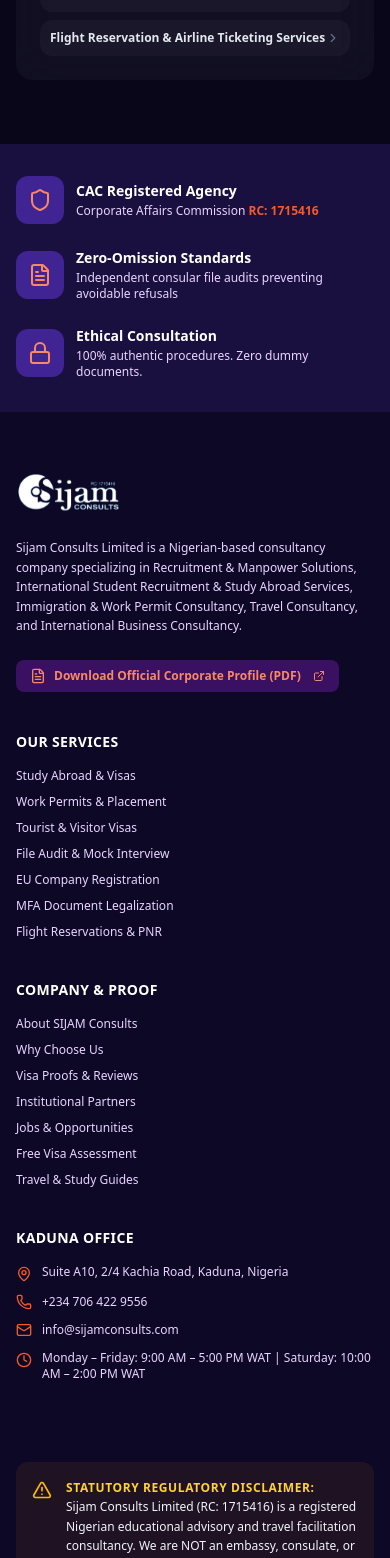
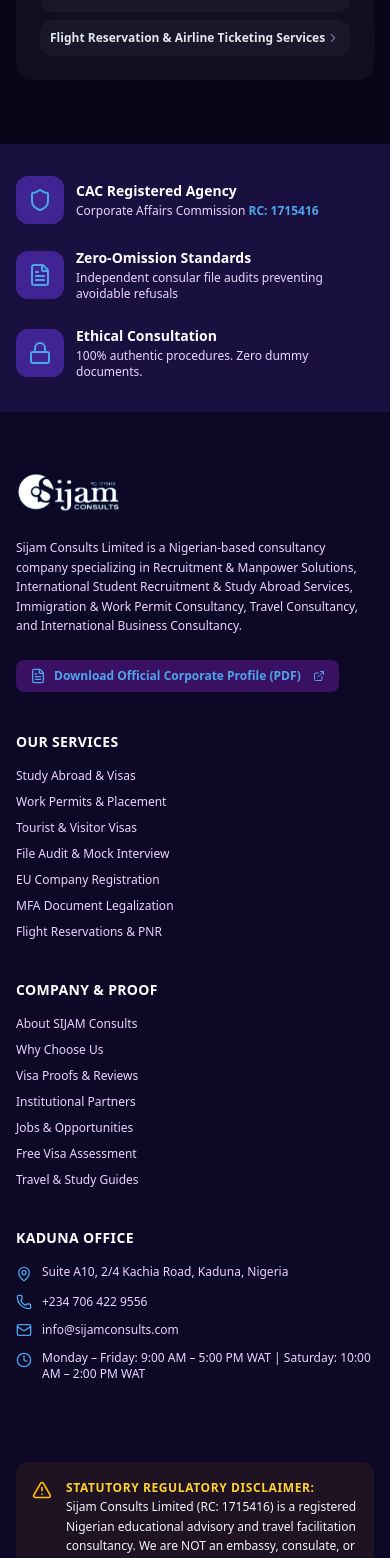
Before and after one commit to ducexdev/Sijam-Consults, a Next.js app: page /services/recruitment-supply in a window 390 px wide. Shown: the part 6331-7889 px from the top of the page. Built offline with nearby package versions, Linux system fonts and the light colour scheme; no server answers.

Commit message:
refactor(ui): elevate homepage to modern classic luxury standards with unified blue brand gradients, mobile-first UX hierarchy, and psychological conversion pacing

```diff
--- a/components/home/ConsultationBanner.tsx
+++ b/components/home/ConsultationBanner.tsx
@@ -13,8 +13,8 @@
 
       <div className="max-w-4xl mx-auto px-4 sm:px-6 relative z-10 text-center">
         {/* Badge */}
-        <div className="inline-flex items-center gap-2 px-4 py-2 rounded-full bg-[#DC2F11]/10 border border-[#DC2F11]/30 text-xs text-[#F98864] mb-8">
-          <ShieldCheck className="w-4 h-4 text-[#DC2F11]" />
+        <div className="inline-flex items-center gap-2 px-4 py-2 rounded-full bg-[#402493]/20 border border-[#402493]/40 text-xs text-purple-200 mb-8">
+          <ShieldCheck className="w-4 h-4 text-[#4DA5EC]" />
           <span className="font-bold uppercase tracking-wider">Confidential · 1-on-1 Advisory · Kaduna Office or Virtual</span>
         </div>
 
@@ -55,7 +55,7 @@
             href={`tel:${COMPANY.phones.primary}`}
             className="w-full sm:w-auto inline-flex items-center justify-center gap-2.5 px-7 py-4 rounded-xl bg-gradient-to-r from-[#402493] to-[#2D186B] hover:from-[#3B1F8C] hover:to-[#1A1040] text-white font-semibold text-sm border border-purple-500/40 shadow-[0_8px_20px_-5px_rgba(64,36,147,0.5)] transition-all"
           >
-            <PhoneCall className="w-4 h-4 text-[#F98864]" />
+            <PhoneCall className="w-4 h-4 text-[#4DA5EC]" />
             <span>{COMPANY.phones.primary}</span>
           </a>
         </div>
--- a/components/home/ServicePathwaysSection.tsx
+++ b/components/home/ServicePathwaysSection.tsx
@@ -43,7 +43,7 @@
     href: ROUTES.services.recruitmentSupply,
     icon: Briefcase,
     tag: 'Flagship Service',
-    tagColor: 'bg-[#DC2F11]/15 text-[#F98864] border-[#DC2F11]/30',
+    tagColor: 'bg-[#257CFF]/15 text-[#4DA5EC] border-[#257CFF]/30',
   },
   {
     id: 'work-permits',
--- a/components/home/StudyAbroadSection.tsx
+++ b/components/home/StudyAbroadSection.tsx
@@ -124,7 +124,7 @@
           <div className="grid grid-cols-1 sm:grid-cols-2 lg:grid-cols-4 gap-4">
             {studentSteps.map((st, i) => (
               <div key={i} className="p-4 rounded-xl bg-white/[0.03] border border-white/8 space-y-2">
-                <span className="font-heading font-black text-xl text-[#F98864]">{st.num}</span>
+                <span className="font-heading font-black text-xl text-[#4DA5EC]">{st.num}</span>
                 <div className="font-heading font-bold text-xs text-white">{st.title}</div>
                 <p className="text-xs text-slate-400 leading-relaxed">{st.desc}</p>
               </div>
--- a/components/home/WorkPermitsTransparencySection.tsx
+++ b/components/home/WorkPermitsTransparencySection.tsx
@@ -101,7 +101,7 @@
             </div>
 
             <div className="p-4 rounded-xl bg-white/[0.03] border border-white/8 space-y-2">
-              <div className="flex items-center gap-2 text-xs font-bold text-[#F98864]">
+              <div className="flex items-center gap-2 text-xs font-bold text-[#4DA5EC]">
                 <FileCheck2 className="w-4 h-4 shrink-0" />
                 <span>Zero Document Falsification</span>
               </div>
@@ -130,7 +130,7 @@
             </h3>
             <Link
               href={ROUTES.services.workVisa}
-              className="text-xs font-bold text-[#F98864] hover:text-white transition-colors flex items-center gap-1"
+              className="text-xs font-bold text-[#4DA5EC] hover:text-white transition-colors flex items-center gap-1"
             >
               <span>View Full Work Visa Details</span>
               <ArrowRight className="w-3.5 h-3.5" />
--- a/components/layout/Footer.tsx
+++ b/components/layout/Footer.tsx
@@ -23,19 +23,19 @@
           <div className="grid grid-cols-1 md:grid-cols-3 gap-6 items-center">
             <div className="flex items-center gap-3">
               <div className="w-12 h-12 rounded-xl bg-[#402493] text-white flex items-center justify-center shrink-0 border border-purple-600/30">
-                <Shield className="w-6 h-6 text-[#F98864]" />
+                <Shield className="w-6 h-6 text-[#4DA5EC]" />
               </div>
               <div>
                 <h3 className="font-heading font-bold text-sm text-white">CAC Registered Agency</h3>
                 <p className="text-xs text-purple-200 mt-0.5">
-                  Corporate Affairs Commission <span className="font-semibold text-[#F45A2A]">{COMPANY.cacNumber}</span>
+                  Corporate Affairs Commission <span className="font-semibold text-[#4DA5EC]">{COMPANY.cacNumber}</span>
                 </p>
               </div>
             </div>
 
             <div className="flex items-center gap-3">
               <div className="w-12 h-12 rounded-xl bg-[#402493] text-white flex items-center justify-center shrink-0 border border-purple-600/30">
-                <FileText className="w-6 h-6 text-[#F98864]" />
+                <FileText className="w-6 h-6 text-[#4DA5EC]" />
               </div>
               <div>
                 <h3 className="font-heading font-bold text-sm text-white">Zero-Omission Standards</h3>
@@ -47,7 +47,7 @@
 
             <div className="flex items-center gap-3">
               <div className="w-12 h-12 rounded-xl bg-[#402493] text-white flex items-center justify-center shrink-0 border border-purple-600/30">
-                <Lock className="w-6 h-6 text-[#F98864]" />
+                <Lock className="w-6 h-6 text-[#4DA5EC]" />
               </div>
               <div>
                 <h3 className="font-heading font-bold text-sm text-white">Ethical Consultation</h3>
@@ -84,7 +84,7 @@
                 href="/docs/Sijam-Company-Profile.pdf"
                 target="_blank"
                 rel="noopener noreferrer"
-                className="inline-flex items-center gap-2 text-xs font-semibold text-[#F98864] hover:text-white bg-purple-900/60 px-3.5 py-2 rounded-lg border border-purple-700/50 transition-colors"
+                className="inline-flex items-center gap-2 text-xs font-semibold text-[#4DA5EC] hover:text-white bg-purple-900/60 px-3.5 py-2 rounded-lg border border-purple-700/50 transition-colors"
               >
                 <FileText className="w-4 h-4" />
                 <span>Download Official Corporate Profile (PDF)</span>
@@ -188,23 +188,23 @@
             </h3>
             <ul className="space-y-3 text-xs sm:text-sm text-purple-200">
               <li className="flex items-start gap-2.5">
-                <MapPin className="w-4 h-4 text-[#F45A2A] shrink-0 mt-0.5" />
+                <MapPin className="w-4 h-4 text-[#4DA5EC] shrink-0 mt-0.5" />
                 <span>{COMPANY.address.full}</span>
               </li>
               <li className="flex items-center gap-2.5">
-                <Phone className="w-4 h-4 text-[#F45A2A] shrink-0" />
+                <Phone className="w-4 h-4 text-[#4DA5EC] shrink-0" />
                 <a href={`tel:${COMPANY.phones.primary}`} className="hover:text-white transition-colors">
                   {COMPANY.phones.primary}
                 </a>
               </li>
               <li className="flex items-center gap-2.5">
-                <Mail className="w-4 h-4 text-[#F45A2A] shrink-0" />
+                <Mail className="w-4 h-4 text-[#4DA5EC] shrink-0" />
                 <a href={`mailto:${COMPANY.emails.primary}`} className="hover:text-white transition-colors">
                   {COMPANY.emails.primary}
                 </a>
               </li>
               <li className="flex items-start gap-2.5">
-                <Clock className="w-4 h-4 text-[#F45A2A] shrink-0 mt-0.5" />
+                <Clock className="w-4 h-4 text-[#4DA5EC] shrink-0 mt-0.5" />
                 <span>{COMPANY.hours}</span>
               </li>
             </ul>
--- a/components/layout/Navbar.tsx
+++ b/components/layout/Navbar.tsx
@@ -362,7 +362,7 @@
             </Link>
             <Link
               href={ROUTES.jobs.root}
-              className="flex items-center gap-1.5 bg-gradient-to-r from-[#DC2F11] to-[#F45A2A] hover:brightness-110 text-white text-xs uppercase tracking-wider font-bold px-4 py-2.5 rounded-lg shadow-[0_4px_20px_rgba(220,47,17,0.4)] transition-all hover:scale-[1.02] active:scale-[0.98] border border-[#DC2F11]/40 whitespace-nowrap"
+              className="flex items-center gap-1.5 bg-gradient-to-r from-[#4DA5EC] to-[#257CFF] hover:brightness-110 text-white text-xs uppercase tracking-wider font-bold px-4 py-2.5 rounded-lg shadow-[0_4px_20px_rgba(37,124,255,0.4)] transition-all hover:scale-[1.02] active:scale-[0.98] border border-[#4DA5EC]/40 whitespace-nowrap"
             >
               <span>Explore Opportunities</span>
               <ArrowRight className="w-3.5 h-3.5" />
@@ -373,7 +373,7 @@
           <div className="flex lg:hidden items-center gap-3">
             <Link
               href={ROUTES.assessment}
-              className="bg-gradient-to-r from-[#DC2F11] to-[#F45A2A] text-white text-[11px] font-bold px-3 py-1.5 rounded-md shadow-sm"
+              className="bg-gradient-to-r from-[#4DA5EC] to-[#257CFF] text-white text-[11px] font-bold px-3 py-1.5 rounded-md shadow-sm border border-[#4DA5EC]/30"
             >
               Eligibility
             </Link>
@@ -512,7 +512,7 @@
             <Link
               href={ROUTES.assessment}
               onClick={closeMobile}
-              className="block w-full text-center bg-gradient-to-r from-[#DC2F11] to-[#F45A2A] hover:brightness-110 text-white font-bold py-3.5 rounded-xl shadow-[0_8px_25px_-5px_rgba(220,47,17,0.5)] text-sm border border-[#DC2F11]/40 transition-all"
+              className="block w-full text-center bg-gradient-to-r from-[#4DA5EC] to-[#257CFF] hover:brightness-110 text-white font-bold py-3.5 rounded-xl shadow-[0_8px_25px_-5px_rgba(37,124,255,0.5)] text-sm border border-[#4DA5EC]/40 transition-all"
             >
               Check Visa Eligibility Free
             </Link>
```
Also changed, not shown: components/home/PartnerMarquee.tsx (+4 -4 lines), components/home/ProcessSteps.tsx (+4 -4 lines), components/home/WhyUsPreview.tsx (+7 -7 lines).
